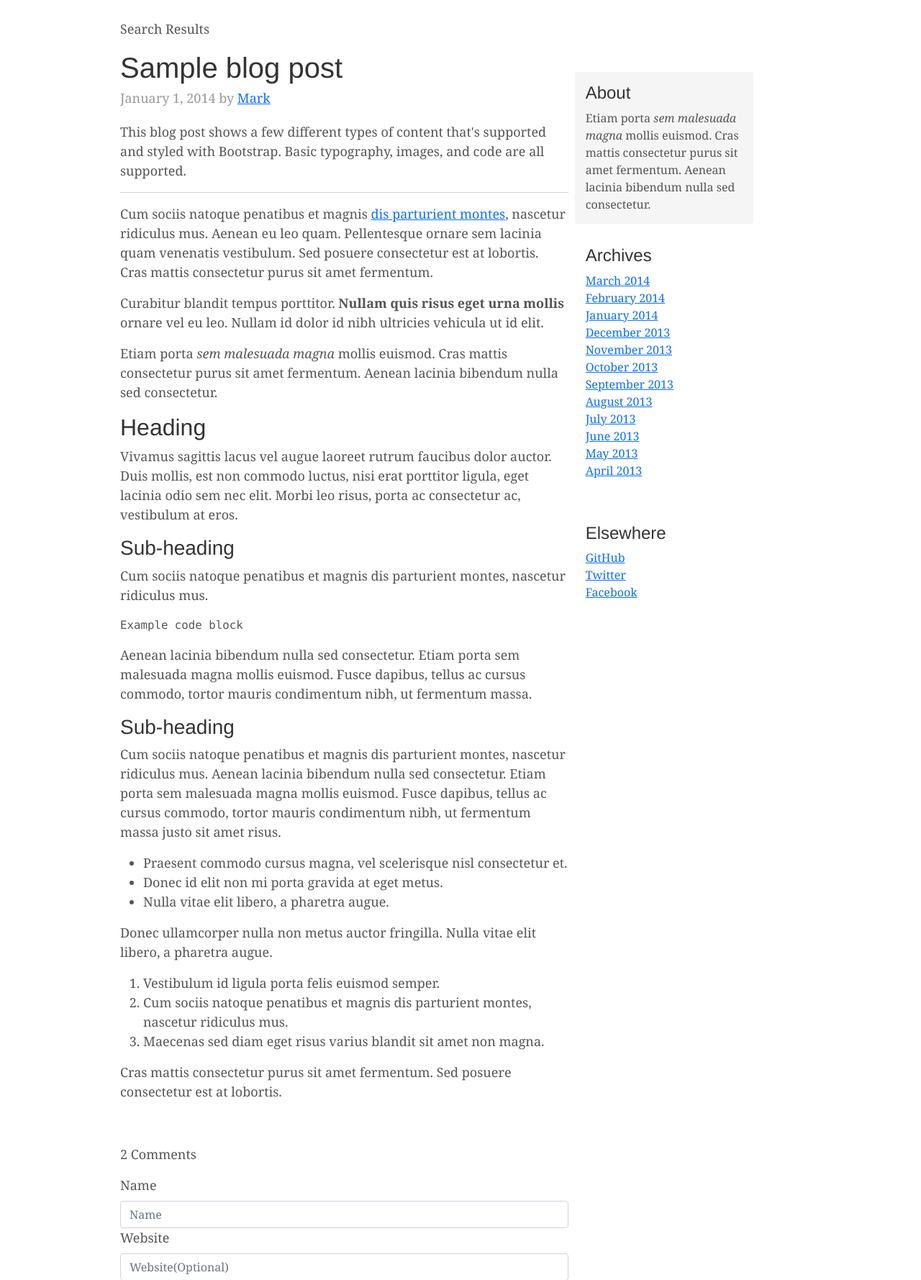
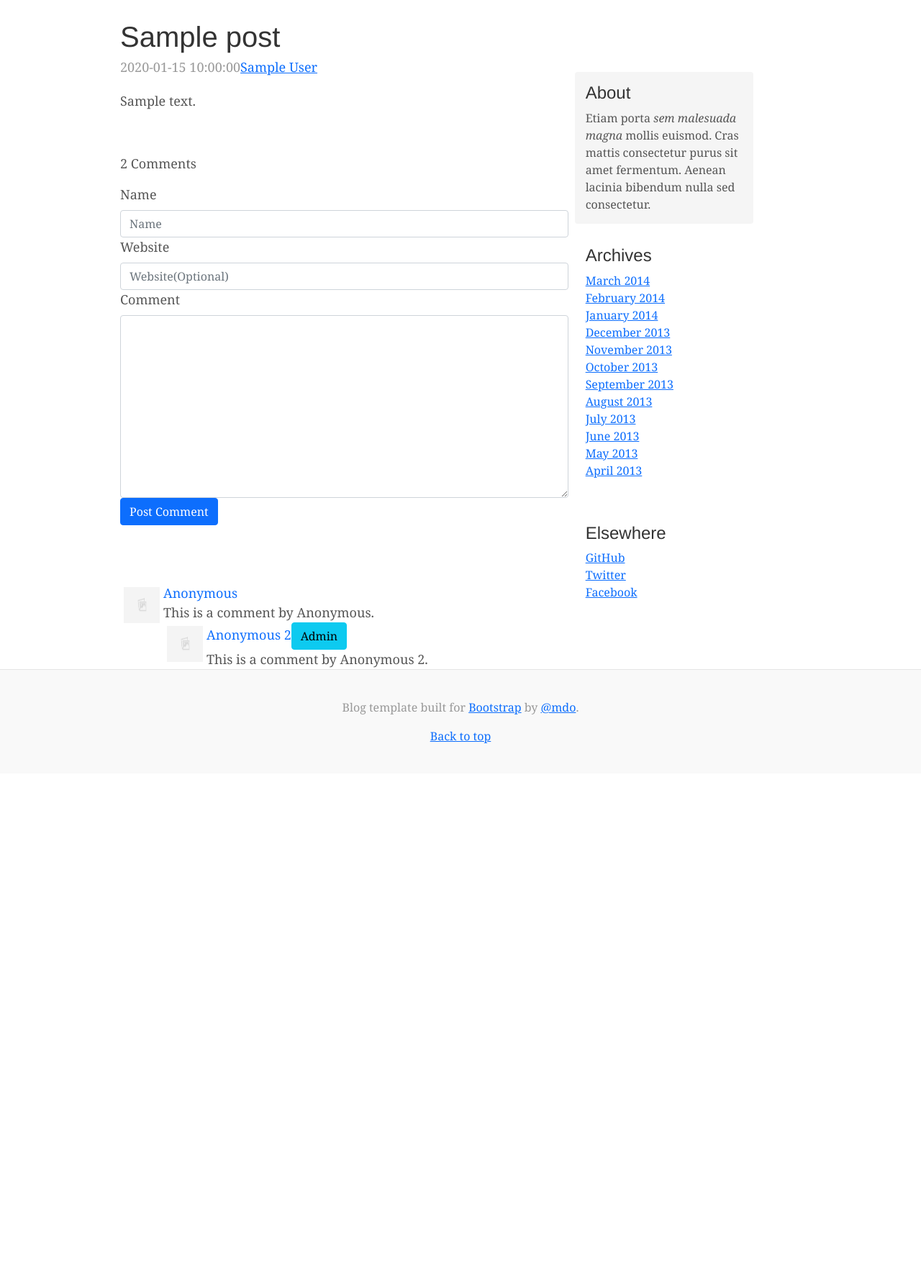
Before and after one commit to yordiBar/my_blog, a PHP site: page /single.php?post=1 in a window 1280 px wide. Shown: the part 44-1823 px from the top of the page at 72% size. After the commit the page ends 1077 px from the top, so only its background shows below. Run offline with PHP 8.4, Linux system fonts and the light colour scheme; tables that the repository leaves empty or names only in its code hold one stand-in row (values such as "Sample post").

Commit message:
display post on a single page

```diff
--- a/public/single.php
+++ b/public/single.php
@@ -1,40 +1,28 @@
 <?php
     include('../partials/header.php');
+
+    if(isset($_GET['post'])) {
+        $id = mysqli_real_escape_string($db, $_GET['post']);
+        $query = "SELECT * FROM posts where id = '$id'";
+    }
+
+    $posts = $db->query($query);
+
 ?>
                 <br>
-                <blockquote>Search Results</blockquote>
+                <?php if($posts->num_rows > 0) {
+                    while($row = $posts->fetch_assoc()) {
+                ?>
+
                 <div class="blog-post">
-                    <h1 class="blog-post-title">Sample blog post</h1>
-                    <p class="blog-post-meta">January 1, 2014 by <a href="#">Mark</a></p>
+                    <h2 class="blog-post-title"><?php echo $row['title']; ?></h2>
+                    <p class="blog-post-meta"><?php echo $row['date'] ?><a href="#"><?php echo $row['author'] ?></a></p>
 
-                    <p>This blog post shows a few different types of content that's supported and styled with Bootstrap. Basic typography, images, and code are all supported.</p>
-                    <hr>
-                    <p>Cum sociis natoque penatibus et magnis <a href="#">dis parturient montes</a>, nascetur ridiculus mus. Aenean eu leo quam. Pellentesque ornare sem lacinia quam venenatis vestibulum. Sed posuere consectetur est at lobortis. Cras mattis consectetur purus sit amet fermentum.</p>
-                    <blockquote>
-                        <p>Curabitur blandit tempus porttitor. <strong>Nullam quis risus eget urna mollis</strong> ornare vel eu leo. Nullam id dolor id nibh ultricies vehicula ut id elit.</p>
-                    </blockquote>
-                    <p>Etiam porta <em>sem malesuada magna</em> mollis euismod. Cras mattis consectetur purus sit amet fermentum. Aenean lacinia bibendum nulla sed consectetur.</p>
-                    <h2>Heading</h2>
-                    <p>Vivamus sagittis lacus vel augue laoreet rutrum faucibus dolor auctor. Duis mollis, est non commodo luctus, nisi erat porttitor ligula, eget lacinia odio sem nec elit. Morbi leo risus, porta ac consectetur ac, vestibulum at eros.</p>
-                    <h3>Sub-heading</h3>
-                    <p>Cum sociis natoque penatibus et magnis dis parturient montes, nascetur ridiculus mus.</p>
-                    <pre><code>Example code block</code></pre>
-                    <p>Aenean lacinia bibendum nulla sed consectetur. Etiam porta sem malesuada magna mollis euismod. Fusce dapibus, tellus ac cursus commodo, tortor mauris condimentum nibh, ut fermentum massa.</p>
-                    <h3>Sub-heading</h3>
-                    <p>Cum sociis natoque penatibus et magnis dis parturient montes, nascetur ridiculus mus. Aenean lacinia bibendum nulla sed consectetur. Etiam porta sem malesuada magna mollis euismod. Fusce dapibus, tellus ac cursus commodo, tortor mauris condimentum nibh, ut fermentum massa justo sit amet risus.</p>
-                    <ul>
-                        <li>Praesent commodo cursus magna, vel scelerisque nisl consectetur et.</li>
-                        <li>Donec id elit non mi porta gravida at eget metus.</li>
-                        <li>Nulla vitae elit libero, a pharetra augue.</li>
-                    </ul>
-                    <p>Donec ullamcorper nulla non metus auctor fringilla. Nulla vitae elit libero, a pharetra augue.</p>
-                    <ol>
-                        <li>Vestibulum id ligula porta felis euismod semper.</li>
-                        <li>Cum sociis natoque penatibus et magnis dis parturient montes, nascetur ridiculus mus.</li>
-                        <li>Maecenas sed diam eget risus varius blandit sit amet non magna.</li>
-                    </ol>
-                    <p>Cras mattis consectetur purus sit amet fermentum. Sed posuere consectetur est at lobortis.</p>
+                    <?php echo $row['body'];?>
+
                 </div><!-- /.blog-post -->
+                <?php } } ?>
+
                 <blockquote>2 Comments</blockquote>
                 <div class="comment-area">
                     <form>
```
